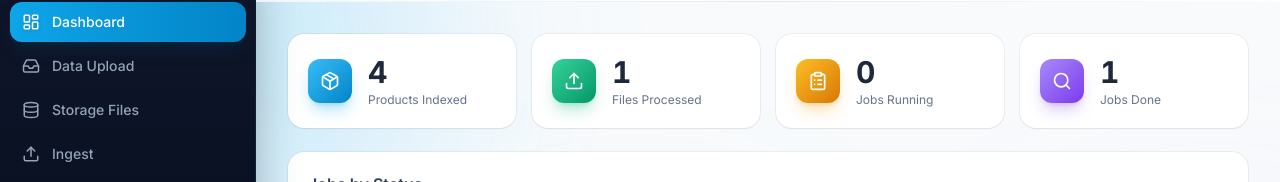
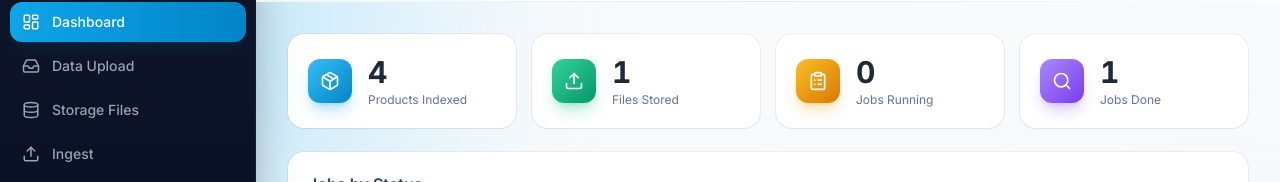
Before and after one commit to asheerali/Product-Search-Platform, a Next.js app in the folder frontend/: page / in a window 1280 px wide. Shown: the part 106-288 px from the top of the page. Built offline with nearby package versions, Linux system fonts and the light colour scheme; no server answers.

Commit message:
fix: update label for processed files to 'Files Stored' in dashboard stats

```diff
--- a/frontend/src/app/page.tsx
+++ b/frontend/src/app/page.tsx
@@ -66,7 +66,7 @@ export default function DashboardPage() {
 
   const statCards = [
     { label: "Products Indexed", href: "/products", value: stats?.totalProducts ?? "—", icon: Package, gradient: "from-sky-400 to-sky-600", glow: "shadow-sky-500/30" },
-    { label: "Files Processed", href: "/storage", value: stats?.processedFiles ?? "—", icon: Upload, gradient: "from-emerald-400 to-emerald-600", glow: "shadow-emerald-500/30" },
+    { label: "Files Stored", href: "/storage", value: stats?.processedFiles ?? "—", icon: Upload, gradient: "from-emerald-400 to-emerald-600", glow: "shadow-emerald-500/30" },
     { label: "Jobs Running", href: "/jobs", value: stats?.activeJobs ?? "—", icon: ClipboardList, gradient: "from-amber-400 to-amber-600", glow: "shadow-amber-500/30" },
     { label: "Jobs Done", href: "/jobs", value: stats?.doneJobs ?? "—", icon: Search, gradient: "from-violet-400 to-violet-600", glow: "shadow-violet-500/30" },
   ];
```
